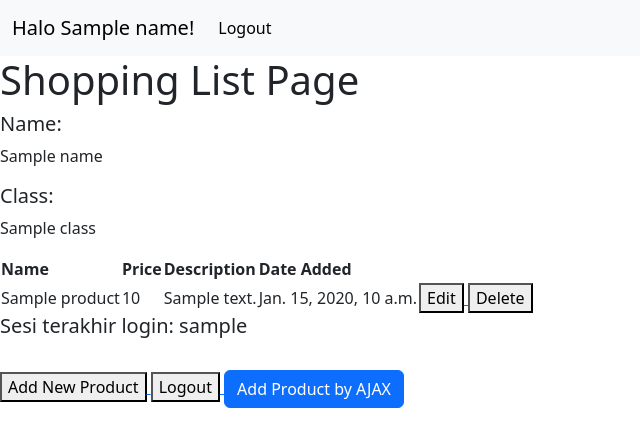
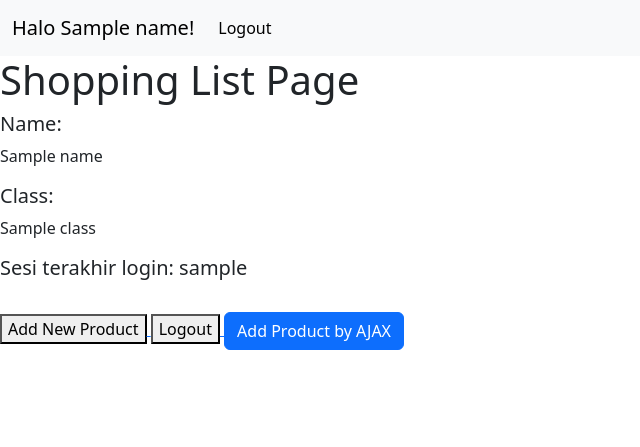
Before and after one commit to murifq/shopping-list, a Django app: template main/templates/main.html in a window 1280 px wide. Shown: the top 447 px of the page, without its empty margins (0-640 px from the left). Run offline with Django 4.2, Linux system fonts and the light colour scheme; the template is opened without the code that fills it: most values are stand-ins (such as "Sample title", 1, 10 or a date in 2020).

Commit message:
fix tutorial 5

```diff
--- a/main/templates/main.html
+++ b/main/templates/main.html
@@ -21,38 +21,7 @@
 
     <h5>Class:</h5>
     <p>{{class}}</p>
-    <table id="product_table">
-        <tr>
-            <th>Name</th>
-            <th>Price</th>
-            <th>Description</th>
-            <th>Date Added</th>
-        </tr>
-
-        {% comment %} Berikut cara memperlihatkan data produk di bawah baris ini {% endcomment %}
-
-        {% for product in products %}
-            <tr>
-                <td>{{product.name}}</td>
-                <td>{{product.price}}</td>
-                <td>{{product.description}}</td>
-                <td>{{product.date_added}}</td>
-                <td>
-                    <a href="{% url 'main:edit_product' product.pk %}">
-                        <button>
-                            Edit
-                        </button>
-                    </a>
-                    <a href="{% url 'main:delete_product' product.pk %}">
-                          <button>
-                              Delete
-                          </button>
-                      </a>
-                </td>
-
-            </tr>
-        {% endfor %}
-    </table>
+    <table id="product_table"></table>
     <h5>Sesi terakhir login: {{ last_login }}</h5>
 
     <br />
@@ -100,7 +69,6 @@
             </div>
         </div>
     </div>
-{% endblock content %}
     <script>
         async function getProducts() {
             return fetch("{% url 'main:get_product_json' %}").then((res) => res.json())
@@ -141,3 +109,4 @@
 
 
     </script>
+{% endblock content %}
--- a/main/views.py
+++ b/main/views.py
@@ -126,5 +126,5 @@ def add_product_ajax(request):
         return HttpResponse(b"CREATED", status=201)
     return HttpResponseNotFound()
 def get_product_json(request):
-    product_item = Product.objects.all()
+    product_item = Product.objects.filter(user=request.user)
     return HttpResponse(serializers.serialize('json', product_item))
```
Lines whose indentation alone changed are shown as unchanged.
